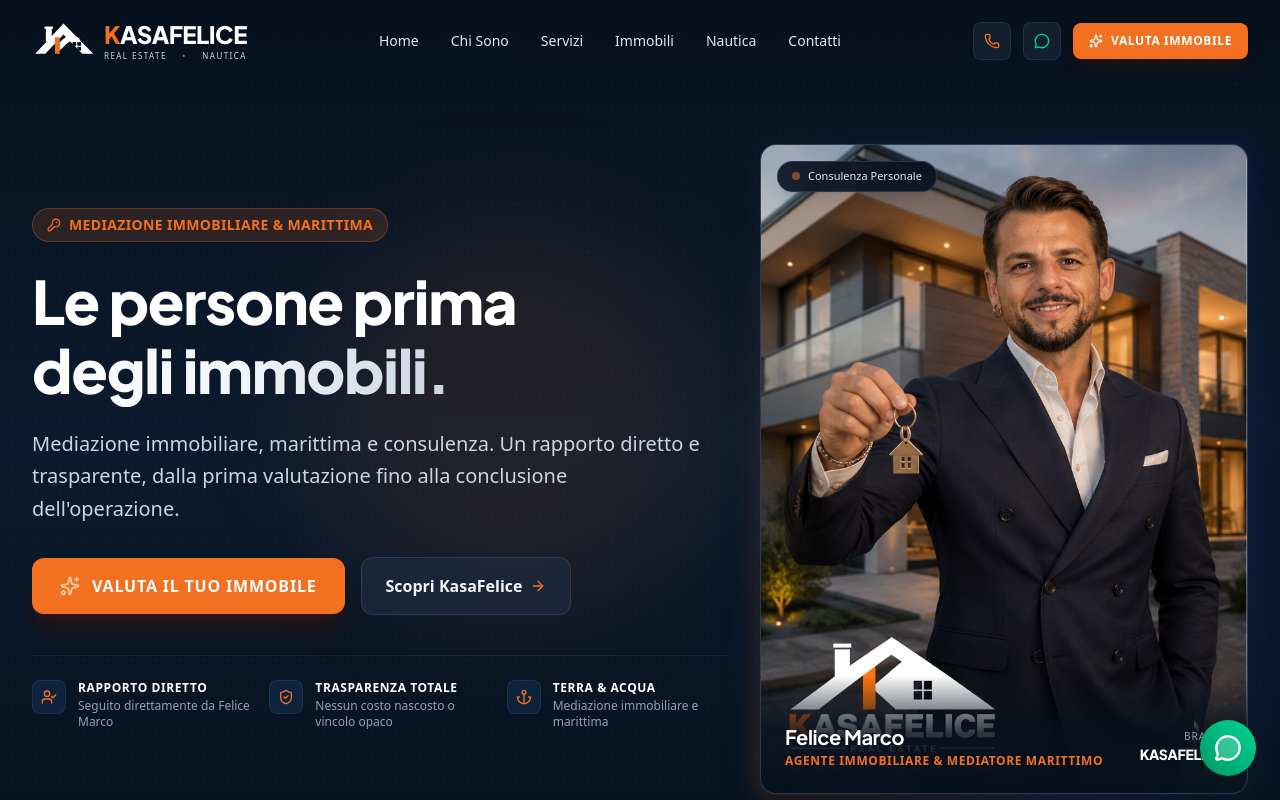
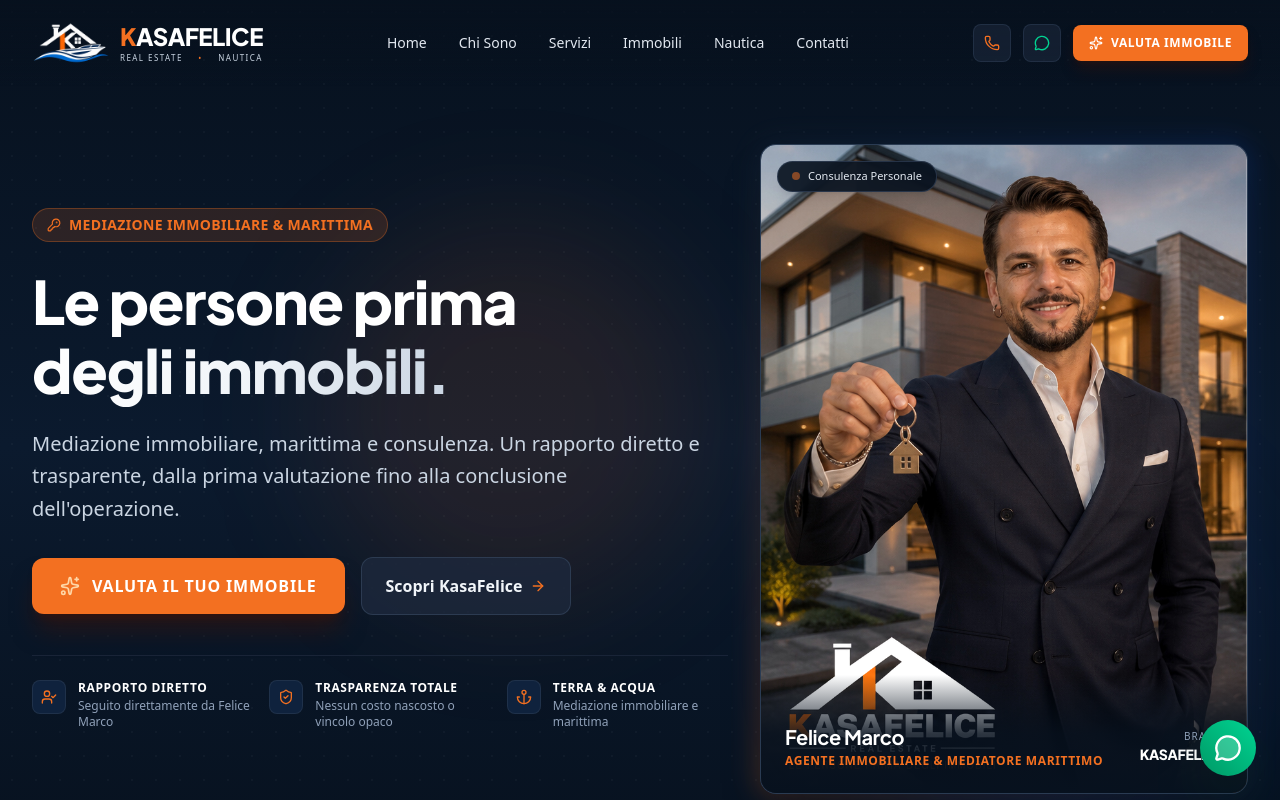
Before and after one commit to marcofelicetrade-netizen/kasafelice-sito, a React (Vite) app: page / in a window 1280 px wide. Shown: the top 800 px of the page. Built offline with nearby package versions, Linux system fonts and the light colour scheme.

Commit message:
Update KasaFeliceLogo.tsx

```diff
--- a/src/components/KasaFeliceLogo.tsx
+++ b/src/components/KasaFeliceLogo.tsx
@@ -1,4 +1,6 @@
 import React from 'react';
+
+import kasaFeliceLogo from '../assets/images/kasafelice-logo-terra-mare.png';
 
 interface LogoProps {
   className?: string;
@@ -8,50 +10,19 @@
 
 /* =========================================================
    ICONA KASAFELICE
+   Nuovo simbolo definitivo Terra + Mare
    ========================================================= */
 
 export const KasaFeliceIcon: React.FC<{ className?: string }> = ({
   className = 'w-full h-full'
 }) => {
   return (
-    <svg
-      viewBox="0 0 120 82"
-      fill="none"
-      xmlns="http://www.w3.org/2000/svg"
-      className={className}
-      aria-label="KasaFelice"
-    >
-      {/* Comignolo */}
-      <rect x="26" y="17" width="11" height="25" fill="#FFFFFF" />
-      <rect x="23.5" y="14" width="16" height="4" rx="1" fill="#FFFFFF" />
-
-      {/* Grande struttura/tetto bianco */}
-      <path
-        d="M6 65L59 8L115 65H94L59 29L25 65H6Z"
-        fill="#FFFFFF"
-      />
-
-      {/* Montante arancione caratteristico */}
-      <path
-        d="M43 34H52V65H43V34Z"
-        fill="#F37021"
-      />
-
-      {/* Curva interna della K/casa */}
-      <path
-        d="M52 44C60 34 68 30 77 31C82 31.5 87 34 91 38
-           C81 36.5 72 39.5 64 47L52 59V44Z"
-        fill="#FFFFFF"
-      />
-
-      {/* Finestra */}
-      <g transform="translate(76, 43)">
-        <rect x="0" y="0" width="7" height="7" fill="#07111E" />
-        <rect x="9" y="0" width="7" height="7" fill="#07111E" />
-        <rect x="0" y="9" width="7" height="7" fill="#07111E" />
-        <rect x="9" y="9" width="7" height="7" fill="#07111E" />
-      </g>
-    </svg>
+    <img
+      src={kasaFeliceLogo}
+      alt="KasaFelice - Immobiliare e Nautica"
+      className={`object-contain ${className}`}
+      draggable={false}
+    />
   );
 };
 
@@ -66,11 +37,15 @@
   showSlogan = true
 }) => {
 
-  /* SOLO ICONA */
+  /* =========================================================
+     SOLO ICONA
+     ========================================================= */
 
   if (variant === 'icon') {
     return (
-      <div className={`inline-flex items-center justify-center ${className}`}>
+      <div
+        className={`inline-flex items-center justify-center ${className}`}
+      >
         <KasaFeliceIcon />
       </div>
     );
@@ -78,23 +53,34 @@
 
 
   /* =========================================================
-     LOGO HEADER / NAVBAR
+     HEADER / NAVBAR
      ========================================================= */
 
   if (variant === 'compact') {
     return (
       <div
-        className={`inline-flex items-center gap-2 select-none ${className}`}
+        className={`inline-flex items-center gap-2.5 select-none ${className}`}
       >
 
-        {/* Simbolo più grande */}
-        <div className="w-[58px] h-[46px] sm:w-[64px] sm:h-[50px] flex-shrink-0">
+        {/* Nuovo simbolo Terra + Mare */}
+        <div
+          className="
+            w-[72px]
+            h-[50px]
+            sm:w-[78px]
+            sm:h-[54px]
+            flex-shrink-0
+            flex
+            items-center
+            justify-center
+          "
+        >
           <KasaFeliceIcon />
         </div>
 
 
         {/* BLOCCO TESTUALE */}
-        <div className="flex flex-col">
+        <div className="flex flex-col items-stretch">
 
           {/* KASAFELICE */}
           <div
@@ -144,6 +130,7 @@
           </div>
 
         </div>
+
       </div>
     );
   }
@@ -158,8 +145,17 @@
       className={`flex flex-col items-center select-none ${className}`}
     >
 
-      {/* Simbolo */}
-      <div className="w-full max-w-[210px] h-auto flex items-center justify-center">
+      {/* Nuovo simbolo Terra + Mare */}
+      <div
+        className="
+          w-full
+          max-w-[300px]
+          h-auto
+          flex
+          items-center
+          justify-center
+        "
+      >
         <KasaFeliceIcon />
       </div>
 
@@ -173,7 +169,7 @@
           tracking-wider
           leading-none
           text-white
-          mt-1
+          mt-2
           flex
           items-baseline
           font-brand-title
@@ -185,9 +181,26 @@
 
 
       {/* REAL ESTATE • NAUTICA */}
-      <div className="w-full flex items-center justify-center gap-3 my-1.5 px-2">
+      <div
+        className="
+          w-full
+          flex
+          items-center
+          justify-center
+          gap-3
+          my-1.5
+          px-2
+        "
+      >
 
-        <div className="h-[1px] bg-white/70 flex-1 max-w-[25px]" />
+        <div
+          className="
+            h-[1px]
+            bg-white/70
+            flex-1
+            max-w-[25px]
+          "
+        />
 
         <span
           className="
@@ -201,11 +214,22 @@
           "
         >
           REAL ESTATE
-          <span className="text-[#F37021] mx-2">•</span>
+
+          <span className="text-[#F37021] mx-2">
+            •
+          </span>
+
           NAUTICA
         </span>
 
-        <div className="h-[1px] bg-white/70 flex-1 max-w-[25px]" />
+        <div
+          className="
+            h-[1px]
+            bg-white/70
+            flex-1
+            max-w-[25px]
+          "
+        />
 
       </div>
 
```
